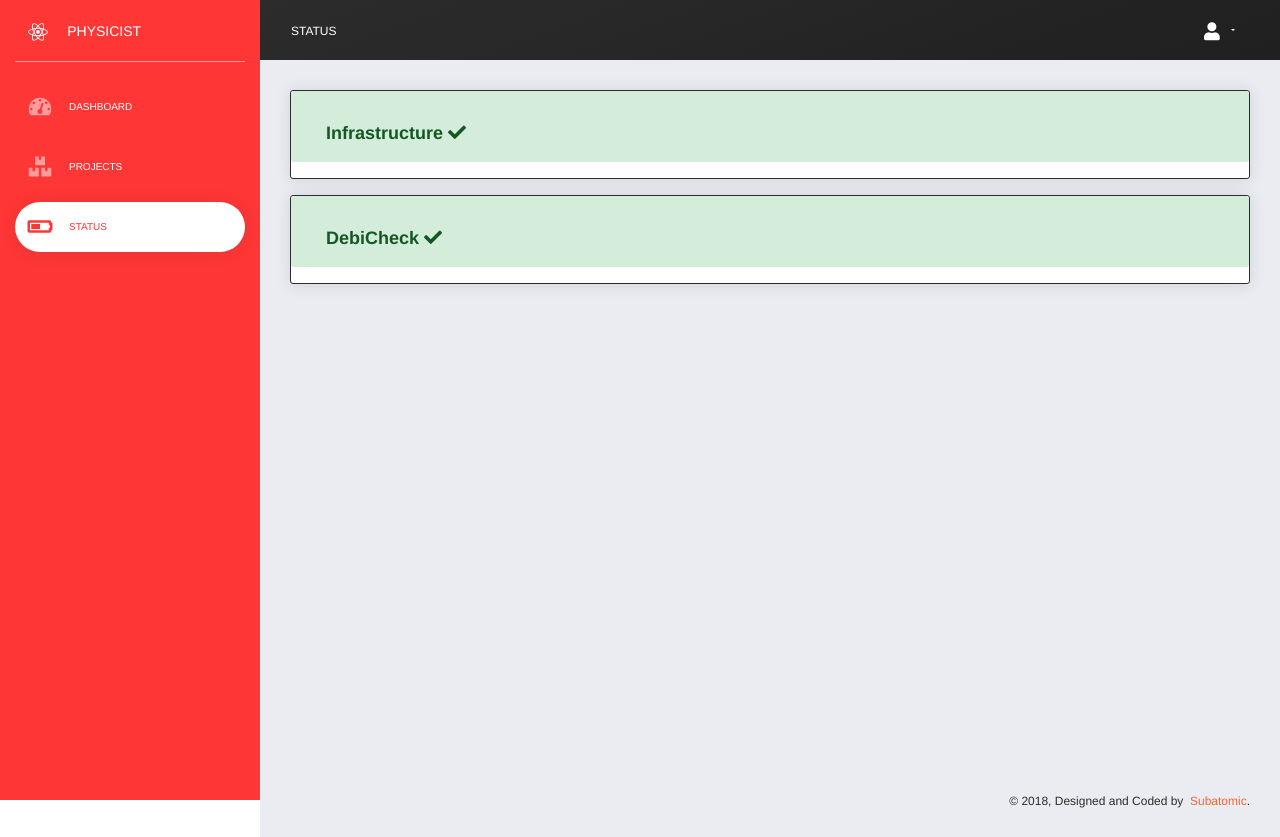
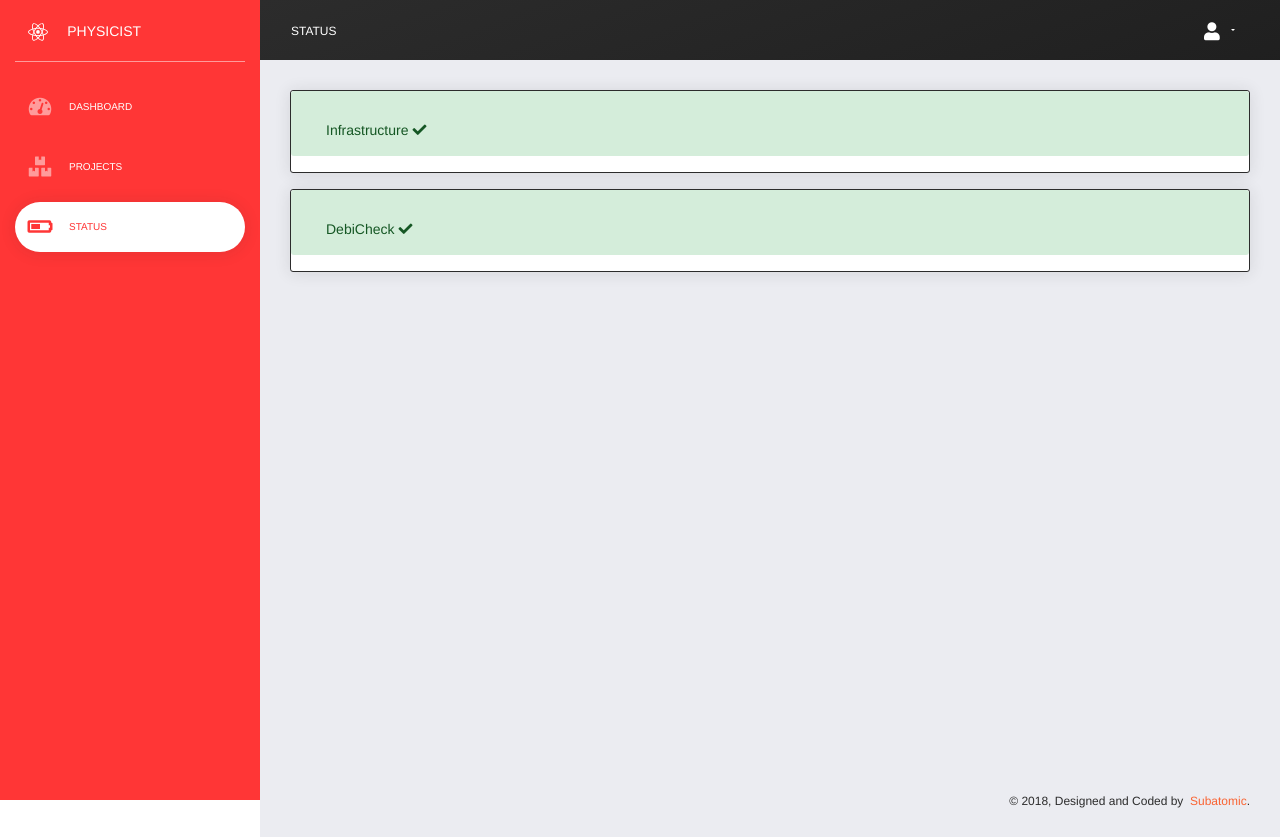
Before and after one commit to absa-subatomic-legacy/physicist, a React (Create React App) app: page /status in a window 1280 px wide. Built offline with nearby package versions, Linux system fonts and the light colour scheme; what hal-rest-client would draw is missing.

Commit message:
small style cleanup

```diff
--- a/src/assets/css/app.css
+++ b/src/assets/css/app.css
@@ -66,10 +66,15 @@
   border: 1px solid;
 }
 
-.programme-card-header {
+.project-card-header {
   font-size: 16px;
 }
 
-.programme-card {
+.project-card {
   border-left: 5px solid #155724;
 }
+
+.programe-card {
+  font-weight: 'bold';
+  font-size: '18px';
+}
--- a/src/components/Programmes/Programme.tsx
+++ b/src/components/Programmes/Programme.tsx
@@ -14,13 +14,7 @@ export const Programme = (props: any) => {
         onClick={props.toggle}
       >
         <Alert color="success">
-          <CardHeader
-            style={{
-              fontWeight: 'bold',
-              fontSize: '18px'
-            }}
-            data-event={index + 1}
-          >
+          <CardHeader className="project-" data-event={index + 1}>
             {program.name} <span className="fas fa-check" />
           </CardHeader>
         </Alert>
--- a/src/components/Programmes/Project.tsx
+++ b/src/components/Programmes/Project.tsx
@@ -7,8 +7,8 @@ export const Project = props => {
   const projects = props.projects.map((item, index) => {
     return (
       <span key={item.id}>
-        <Card className="programme-card">
-          <CardHeader className="programme-card-header">{item.name}</CardHeader>
+        <Card className="project-card">
+          <CardHeader className="project-card-header">{item.name}</CardHeader>
           <CardBody>
             {props.projects[index].pods.map(pod => {
               return (
```
